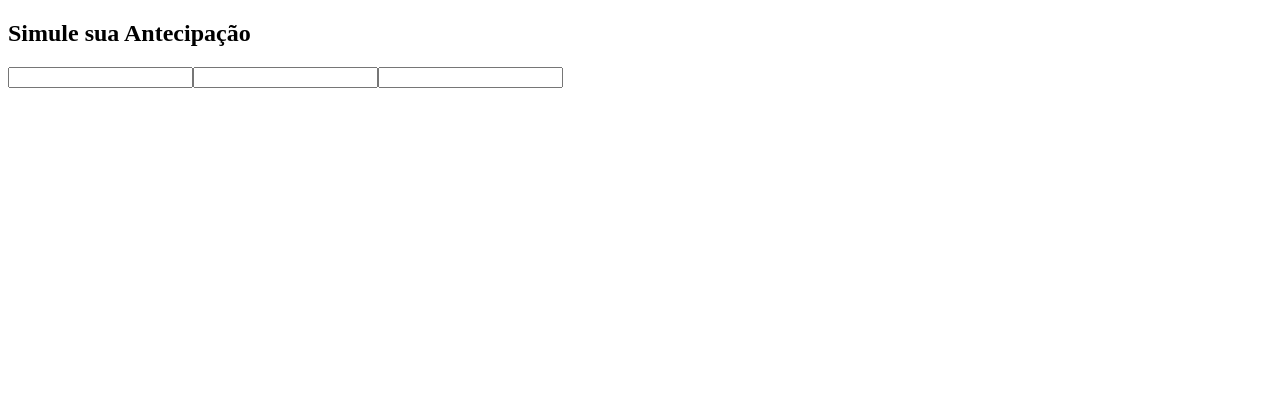
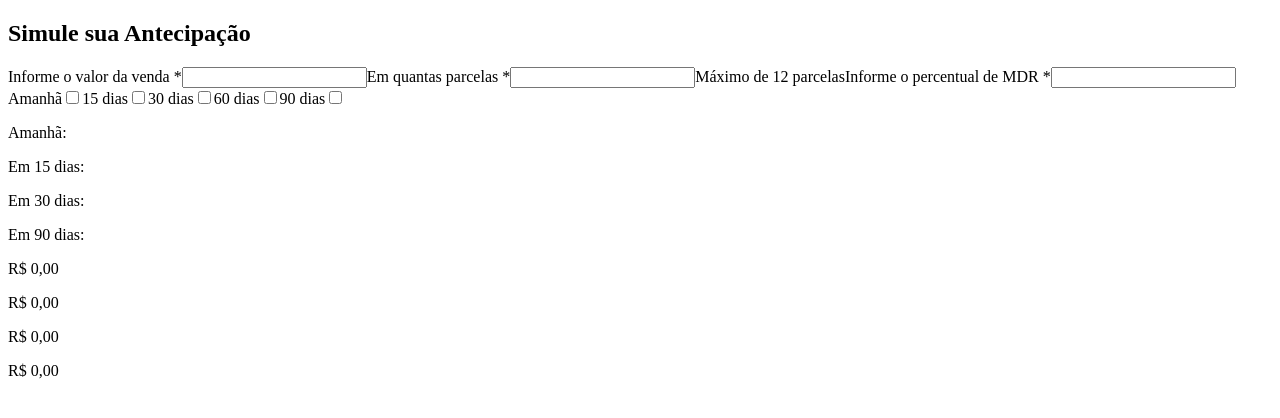
Before and after one commit to danmatuoka/card-fee-calculator, a React (Vite) app: page / in a window 1280 px wide. Shown: the top 418 px of the page. Built offline with nearby package versions, Linux system fonts and the light colour scheme.

Commit message:
feat: add context and values list

```diff
--- a/src/App.tsx
+++ b/src/App.tsx
@@ -1,9 +1,12 @@
 import MainContainer from "./components/MainContainer";
+import ValueProvider from "./contexts/ValueContext";
 
 function App() {
   return (
     <div className="App">
-      <MainContainer />
+      <ValueProvider>
+        <MainContainer />
+      </ValueProvider>
     </div>
   );
 }
--- a/src/components/FormValues/index.tsx
+++ b/src/components/FormValues/index.tsx
@@ -1,15 +1,18 @@
 import { useForm, SubmitHandler } from "react-hook-form";
-import { KeyboardEvent } from "react";
+import { KeyboardEvent, useContext } from "react";
+import { api } from "../../services";
+import { ValueContext } from "../../contexts/ValueContext";
 
 interface IFormInput {
-  amount: Number;
-  installments: Number;
-  mdr: Number;
+  amount: string;
+  installments: string;
+  mdr: string;
+  days: number[];
 }
 
 const FormValues = () => {
   const { register, handleSubmit } = useForm<IFormInput>();
-  const onSubmit: SubmitHandler<IFormInput> = (data) => console.log(data);
+  const { onSubmit } = useContext(ValueContext);
 
   const onKeyDownEnter = (event: KeyboardEvent<HTMLFormElement>) => {
     if (event.key === "Enter") {
@@ -21,9 +24,39 @@ const FormValues = () => {
     <div>
       <h2>Simule sua Antecipação</h2>
       <form onKeyDown={onKeyDownEnter}>
-        <input {...register("amount")} />
-        <input {...register("installments")} />
-        <input {...register("mdr")} />
+        <label>
+          Informe o valor da venda *
+          <input {...register("amount")} />
+        </label>
+        <label>
+          Em quantas parcelas *
+          <input {...register("installments")} />
+        </label>
+        <span>Máximo de 12 parcelas</span>
+        <label>
+          Informe o percentual de MDR *
+          <input {...register("mdr")} />
+        </label>
+        <label>
+          Amanhã
+          <input type="checkbox" {...register("days")} value="1" />
+        </label>
+        <label>
+          15 dias
+          <input type="checkbox" {...register("days")} value="15" />
+        </label>
+        <label>
+          30 dias
+          <input type="checkbox" {...register("days")} value="30" />
+        </label>
+        <label>
+          60 dias
+          <input type="checkbox" {...register("days")} value="60" />
+        </label>
+        <label>
+          90 dias
+          <input type="checkbox" {...register("days")} value="90" />
+        </label>
       </form>
     </div>
   );
--- a/src/components/MainContainer/index.tsx
+++ b/src/components/MainContainer/index.tsx
@@ -1,9 +1,11 @@
 import FormValues from "../FormValues";
+import ValuesList from "../ValuesList";
 
 const MainContainer = () => {
   return (
     <div>
       <FormValues />
+      <ValuesList />
     </div>
   );
 };
--- /dev/null
+++ b/src/components/ValuesList/index.tsx
@@ -0,0 +1,27 @@
+import { useValueContext } from "../../contexts/ValueContext";
+
+const ValuesList = () => {
+  const { values, keys } = useValueContext();
+
+  return (
+    <div>
+      {keys!.map((elem) => (
+        <div key={elem}>
+          <p>{elem == "1" ? "Amanhã:" : `Em ${elem} dias:`}</p>
+        </div>
+      ))}
+      {values!.map((value, index) => (
+        <div key={index}>
+          <p>
+            {value.toLocaleString("pt-br", {
+              style: "currency",
+              currency: "BRL",
+            })}
+          </p>
+        </div>
+      ))}
+    </div>
+  );
+};
+
+export default ValuesList;
--- /dev/null
+++ b/src/contexts/ValueContext.tsx
@@ -0,0 +1,58 @@
+import React, {
+  createContext,
+  useState,
+  ReactNode,
+  SetStateAction,
+  Dispatch,
+  useReducer,
+  useContext,
+} from "react";
+import { SubmitHandler } from "react-hook-form";
+import { api } from "../services";
+
+interface IValueProviderProps {
+  children: ReactNode;
+}
+
+interface IFormInput {
+  amount: string;
+  installments: string;
+  mdr: string;
+}
+
+interface IValueContext {
+  onSubmit: (data: IFormInput) => Promise<void>;
+  values?: Array<number>;
+  keys?: string[];
+}
+
+export const ValueContext = createContext({} as IValueContext);
+
+const ValueProvider = ({ children }: IValueProviderProps) => {
+  const [values, setValues] = useState([0, 0, 0, 0]);
+  const [keys, setKeys] = useState<string[]>(["1", "15", "30", "90"]);
+
+  const onSubmit: SubmitHandler<IFormInput> = async (data) => {
+    try {
+      const response = await api.post("/", data);
+
+      console.log(data);
+
+      setValues(Object.values(response.data));
+      console.log(response);
+      setKeys(Object.keys(response.data));
+    } catch (error) {
+      console.log(error);
+    }
+  };
+
+  return (
+    <ValueContext.Provider value={{ onSubmit, values, keys }}>
+      {children}
+    </ValueContext.Provider>
+  );
+};
+
+export default ValueProvider;
+
+export const useValueContext = () => useContext(ValueContext);
```
